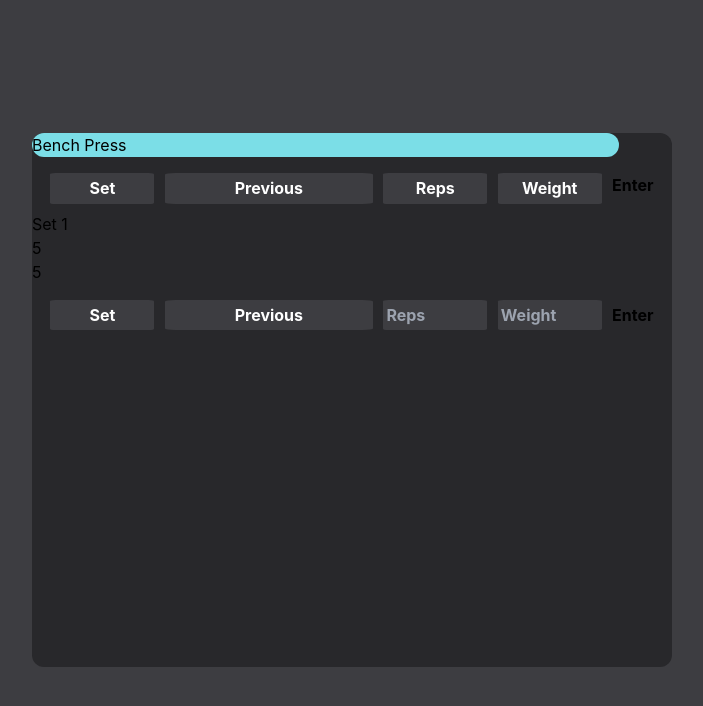
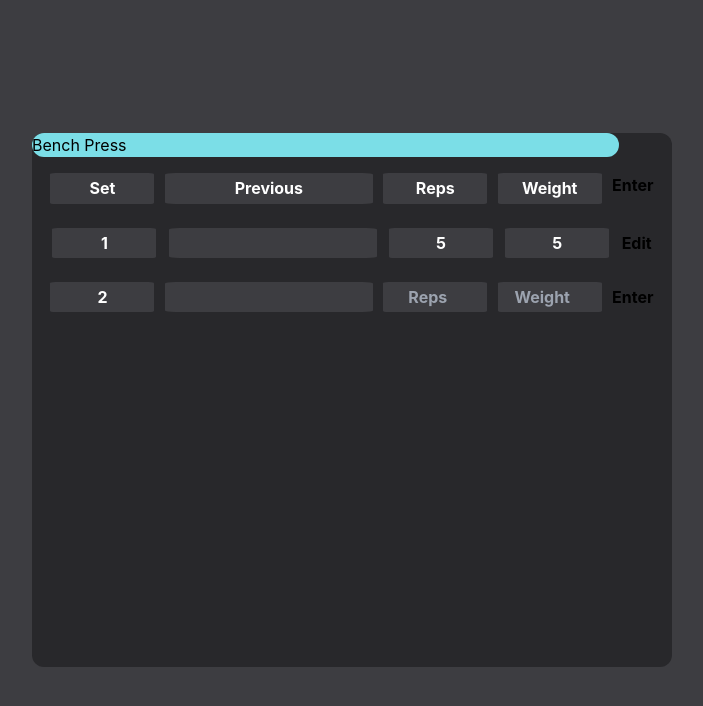
Before and after one commit to dyllenf/gym-, a React (Create React App) app: page /tracking in a window 1280 px wide. Both pictures are taken after typing "5", "5" into the empty fields and a click on the button "Enter". Shown: the top 706 px of the page, without its empty margins (288-991 px from the left). Built offline with nearby package versions, Linux system fonts and the light colour scheme.

Commit message:
added completedSet component and edit set functionality

```diff
--- /dev/null
+++ b/src/Components/CompletedSet/CompletedSet.jsx
@@ -0,0 +1,64 @@
+import React, { useState } from 'react';
+
+export default function Set({ reps, weight, setNumber, onUpdate }) {
+
+    const [editMode, setEditMode] = useState(false);
+    const [currentReps, setCurrentReps] = useState(reps);
+    const [currentWeight, setCurrentWeight] = useState(weight)
+
+
+    const handleModeChange = () => {
+        setEditMode(!editMode)
+    }
+
+    const handleInputChange = (event, type) => {
+        const value = event.target.value;
+        if (type === 0){
+            setCurrentReps(value)
+        }
+        else if (type === 1){
+            setCurrentWeight(value)
+        }
+    }
+
+    const handleSubmit = () => {
+        onUpdate(setNumber, currentReps, currentWeight);
+        handleModeChange();
+    }
+
+    return (
+        <div className="p-2 mt-2 flex justify-evenly w-full font-bold text-center">
+            <div className="headers w-1/6">{setNumber}</div>
+            <div className="headers w-1/3"></div>
+
+            {editMode ? (
+            <>
+            <input
+             className="headers w-1/6 text-center"
+             type="number"
+             placeholder="Reps"
+             value={currentReps}
+             onChange={(e) => handleInputChange(e, 0)}
+
+           />
+           <input
+             className='headers w-1/6 text-center'
+             type="number"
+             placeholder="Weight"
+             value={currentWeight}
+             onChange={(e) => handleInputChange(e, 1)}
+           />
+           <button type="submit" onClick={handleSubmit}>Enter</button></>
+            ) : (
+            <>
+            <div className='headers w-1/6'>{currentReps}</div>
+            <div className='headers w-1/6'>{currentWeight}</div>
+            <button onClick={handleModeChange}> Edit </button>
+            </>
+            )
+
+        }
+
+        </div>
+    );
+}
--- a/src/Components/Exercise/Exercise.jsx
+++ b/src/Components/Exercise/Exercise.jsx
@@ -1,9 +1,20 @@
 import React, { useState } from 'react';
 import Set from "../Set/Set";
-import "./styles.css"
+import "./styles.css";
+import CompletedSet from "../CompletedSet/CompletedSet"
 
 export default function Exercise( {exerciseName}) {
   const [sets, setSets] = useState([]);
+
+    const updateSet = (setNumber, newReps, newWeight) => {
+        const updatedSets = sets.map((set, index) => {
+            if (index === setNumber - 1) {
+                return { ...set, reps: newReps, weight: newWeight };
+            }
+            return set;
+        });
+        setSets(updatedSets);
+    };
 
   const addSet = (newSet) => {
     setSets([...sets, newSet]);
@@ -19,13 +30,9 @@ export default function Exercise( {exerciseName}) {
                 <div>Enter</div>
             </div>
             {sets.map((set, index) => (
-        <div key={index}>
-          <div>Set {index + 1}</div>
-          <div>{set.reps}</div>
-          <div>{set.weight}</div>
-        </div>
+        <CompletedSet reps={set.reps} weight={set.weight} setNumber={index+1} onUpdate={updateSet}/>
       ))}
-      <Set onEnter={addSet} />
+      <Set onEnter={addSet} setNumber={sets.length + 1} />
 
         </div>
     );
--- a/src/Components/Set/Set.jsx
+++ b/src/Components/Set/Set.jsx
@@ -1,6 +1,6 @@
 import React, { useState } from 'react';
 
-export default function Set({ onEnter }) {
+export default function Set({ onEnter, setNumber }) {
   const [reps, setReps] = useState('');
   const [weight, setWeight] = useState('');
 
@@ -13,17 +13,17 @@ export default function Set({ onEnter }) {
 
   return (
     <form className="p-2 mt-2 flex justify-evenly w-full font-bold text-center " onSubmit={handleSubmit}>
-      <div className="headers w-1/6">Set</div>
-      <div className="headers w-1/3">Previous</div>
+      <div className="headers w-1/6">{setNumber}</div>
+      <div className="headers w-1/3"></div>
       <input
-        className="headers w-1/6"
+        className="headers w-1/6 text-center"
         type="number"
         placeholder="Reps"
         value={reps}
         onChange={(e) => setReps(e.target.value)}
       />
       <input
-        className='headers w-1/6'
+        className='headers w-1/6 text-center'
         type="number"
         placeholder="Weight"
         value={weight}
```
